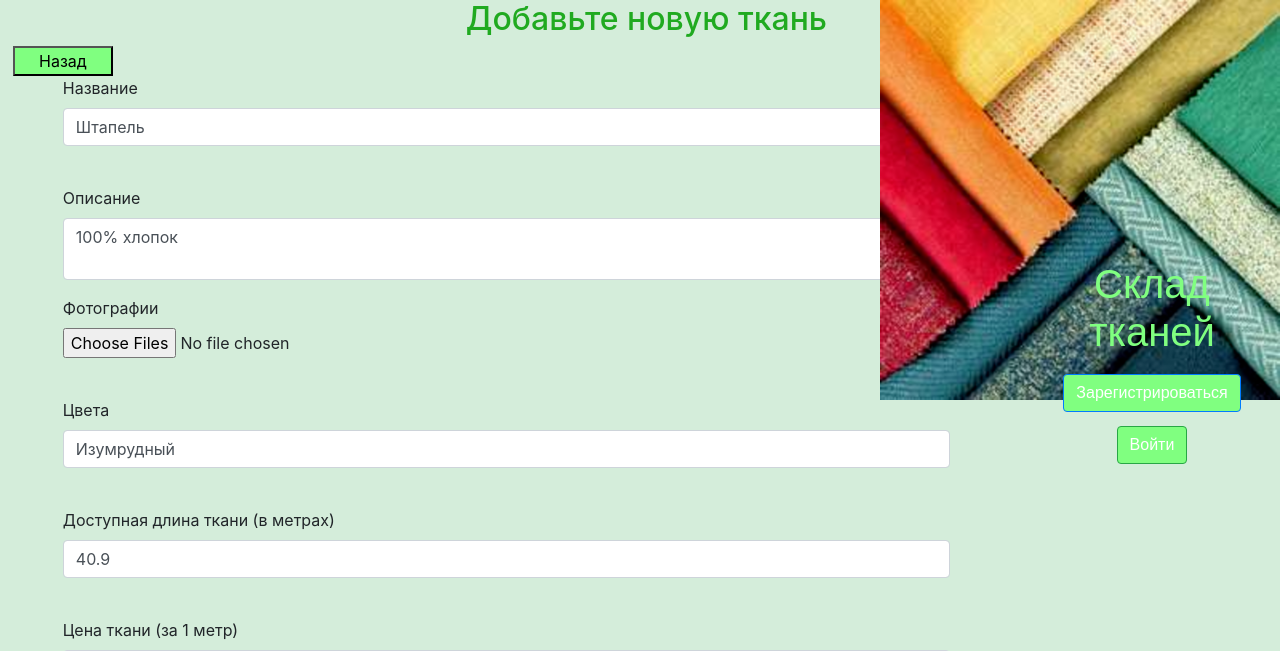
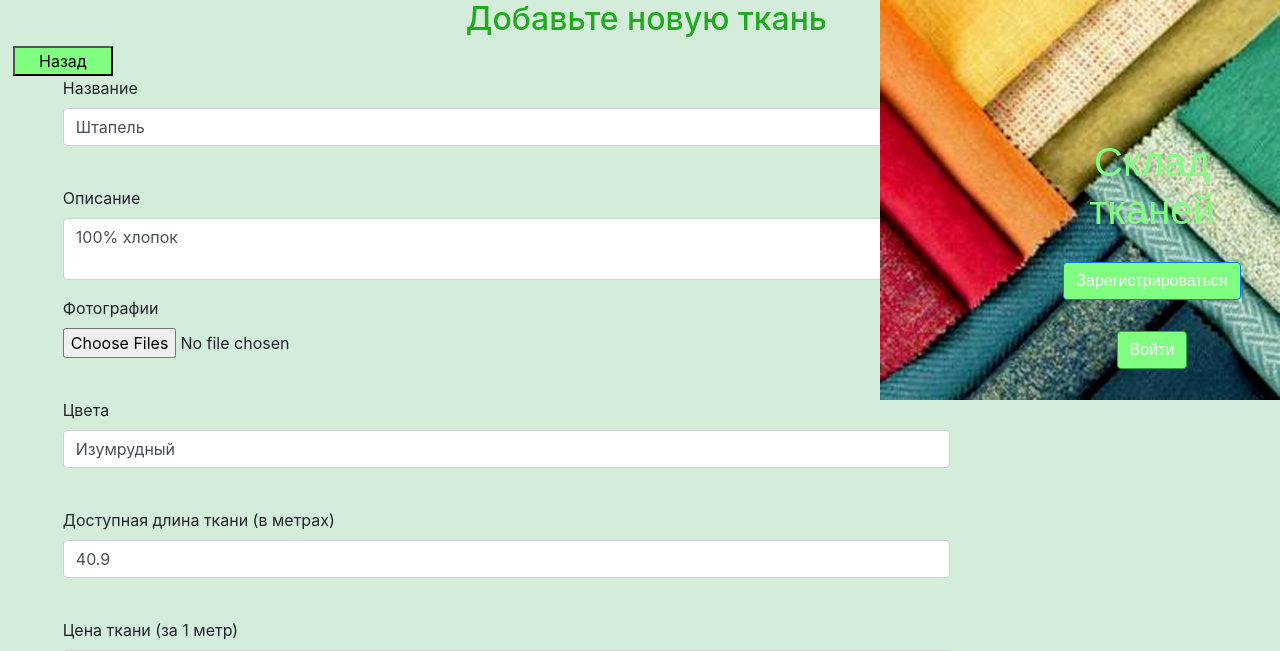
Before and after one commit to GlebVoronin/YandexWebServerProjectwithAPI, a Flask app: page /1 in a window 1280 px wide. Shown: the top 651 px of the page. Run offline with Flask 2, Linux system fonts and the light colour scheme; data comes from the database, SQL or seed files in the repository; both versions use the stored data as it was after the commit; parts of the project's set-up code (start-up, migrations or seed data) failed here and were passed over; some libraries are stand-ins or nearby versions.

Commit message:
style rewrite

```diff
--- a/static/css/style_v55.css
+++ b/static/css/style_v59.css
@@ -13,7 +13,7 @@
   width: 20%;
   position: absolute;
   color: #80ff80;
-  font: normal 45px arial;
+  font: normal 60px arial;
   right: 0;
 }
 #img_view {
--- a/templates/base.html
+++ b/templates/base.html
@@ -6,8 +6,8 @@
 
 {% block authorization %}
 <div class="container text-center" id="auth_block">
-    <br><br><br><br><br>
     <div align="center">
+        <br><br>
         <h1 class="auth_text">Склад тканей</h1>
         {% if current_user.is_authenticated %}
         <a class="navbar-brand" href="/order">
--- a/templates/base_without_auth_block.html
+++ b/templates/base_without_auth_block.html
@@ -8,7 +8,7 @@
           crossorigin="anonymous">
     <link rel="stylesheet"
           type="text/css"
-          href="../static/css/style_v55.css"/>
+          href="../static/css/style_v59.css"/>
     <title>{{ title }}</title>
 </head>
 <body>
```
Also changed, not shown: db/Main.sqlite, 1 other file.
